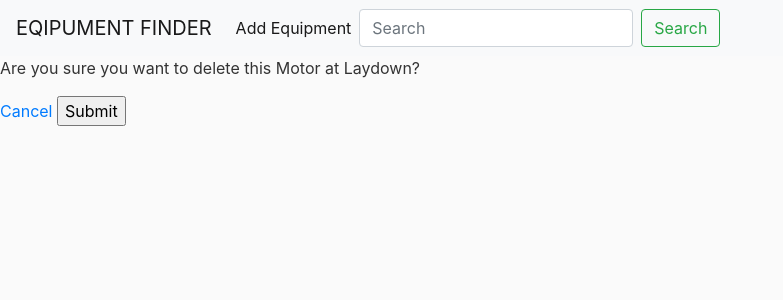
After one commit to daniel-stephens/equipment_finder, a Django app: page /delete_equipment/9/ in a window 1280 px wide. The commit adds this page. Shown: the top 300 px of the page, without its empty margins (0-783 px from the left). Run offline with Django 3.2, Linux system fonts and the light colour scheme; data comes from the database, SQL or seed files in the repository; both versions use the stored data as it was after the commit.

Commit message:
delete function completed

```diff
--- a/equipment/finder/forms.py
+++ b/equipment/finder/forms.py
@@ -12,5 +12,5 @@ class SearchForm(ModelForm):
         model = Finder
         fields = "__all__"
         widgets = {
-            'date': DateInput
+            'date': DateInput()
             }
--- a/equipment/finder/models.py
+++ b/equipment/finder/models.py
@@ -14,14 +14,15 @@ class Location(models.Model):
     def __str__(self):
         return str(self.location)
 
+
+
 class Finder(models.Model):
-    description = models.CharField(max_length=200, default='Not described')
-    rating = models.IntegerField()
+    description = models.CharField(max_length=200)
+    rating = models.IntegerField(null=True)
     equipment = models.ForeignKey(Equipment, on_delete=CASCADE)
     location = models.ForeignKey(Location, on_delete=CASCADE)
     #image = models.ImageField(upload_to='static/finder/images', null=True)
-    date = models.DateField()
-
+    date = models.DateField(null=False, default='21/08/2021')
 
     def __str__(self):
         return str(self.description), str(self.equipment), str(self.rating), str(self.location), str(self.date)
--- /dev/null
+++ b/equipment/finder/templates/delete.html
@@ -0,0 +1,10 @@
+{% extends 'base.html' %}
+{% block content %}
+    <p>Are you sure you want to delete this {{ equipment.equipment}} at {{equipment.location}}? </p>
+
+    <form action="{% url 'delete' equipment.id%}" method="POST">
+        {%csrf_token%}
+        <a href="{% url 'home' %}">Cancel</a>
+        <input type='submit' name='Confirm'>
+    </form>
+{% endblock %}
--- a/equipment/finder/templates/search.html
+++ b/equipment/finder/templates/search.html
@@ -26,6 +26,7 @@
         <td>{{equip.location}}</td>
         <td>{{equip.description}}</td>
         <td>{{equip.date}}</td>
+          <td><a href ="{%url 'delete' equip.id%}" role='button' class = "btn btn-warning btn-sm"> Delete</a></td>
       </tr>
       {% endfor %}
     </tbody>
--- a/equipment/finder/urls.py
+++ b/equipment/finder/urls.py
@@ -1,9 +1,9 @@
 from django.urls import path
-from django.urls.resolvers import URLPattern
 
-from .views import homepage, search
+from .views import homepage, search, delete_data
 
 urlpatterns = [
     path("", homepage, name='home'),
-    path("search/", search, name='search')
+    path("search/", search, name='search'),
+    path('delete_equipment/<str:pk>/', delete_data, name='delete')
 ]
--- a/equipment/finder/views.py
+++ b/equipment/finder/views.py
@@ -1,8 +1,7 @@
-from django.core.checks import messages
 from django.shortcuts import render, redirect
 from .models import Finder
 from .forms import SearchForm
-from django.contrib import messages
+
 
 # Create your views here.
 def homepage(request):
@@ -11,6 +10,7 @@ def homepage(request):
     form = SearchForm(request.POST or None, request.FILES or None)
 
     if form.is_valid():
+
         form.save()
 
         return render(request, 'search.html', {'equips' : equips})
@@ -23,7 +23,21 @@ def search(request):
     equips = Finder.objects.all()
     if request.GET.get('q'):
         query = request.GET['q']
+
         equips = Finder.objects.filter(description__icontains=query)
+        for equip in equips:
+            print(equip.id)
+
+    return render(request, 'search.html', {'equips' : equips})
 
 
-    return render(request, 'search.html', {'equips' : equips})
+def delete_data (request, pk):
+    equipment = Finder.objects.get(id=pk)
+    if request.method == 'POST':
+        equipment.delete()
+        return redirect('/')
+
+    context = {
+        'equipment':equipment
+    }
+    return render(request, 'delete.html', context)
```
Also changed, not shown: equipment/db.sqlite3, equipment/finder/migrations/0002_alter_finder_date.py (added), equipment/finder/migrations/0003_alter_finder_rating.py (added).
